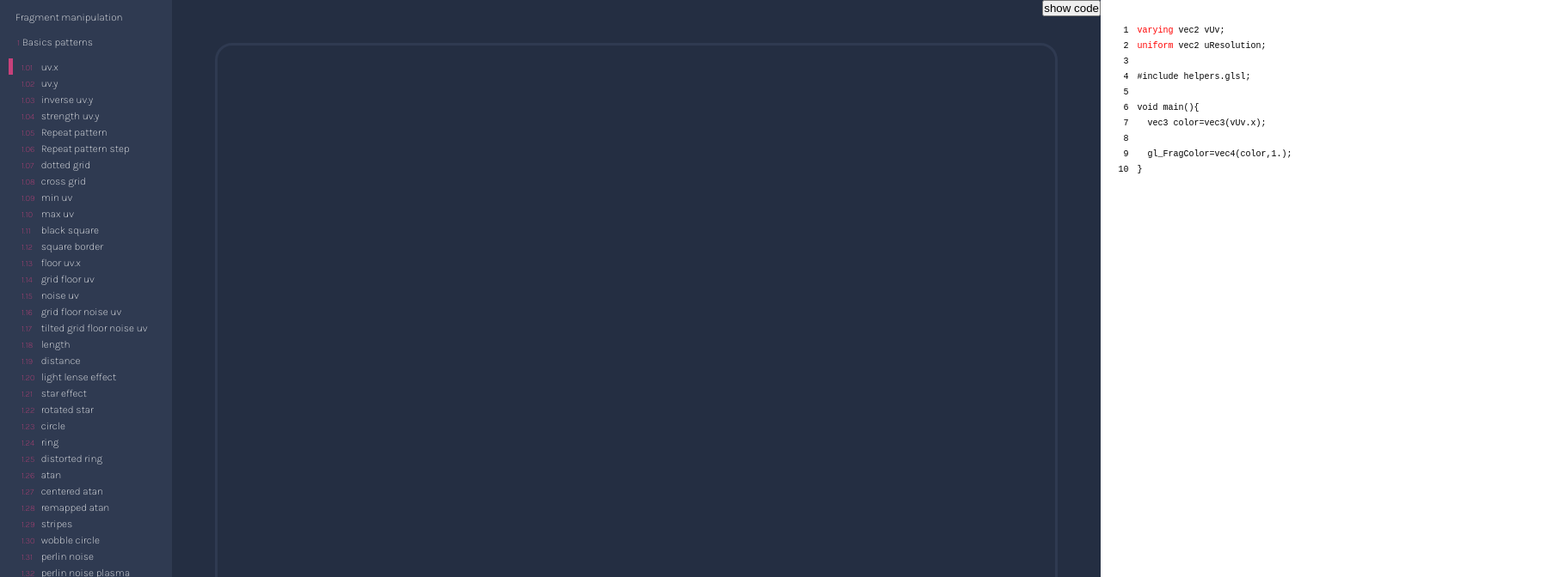
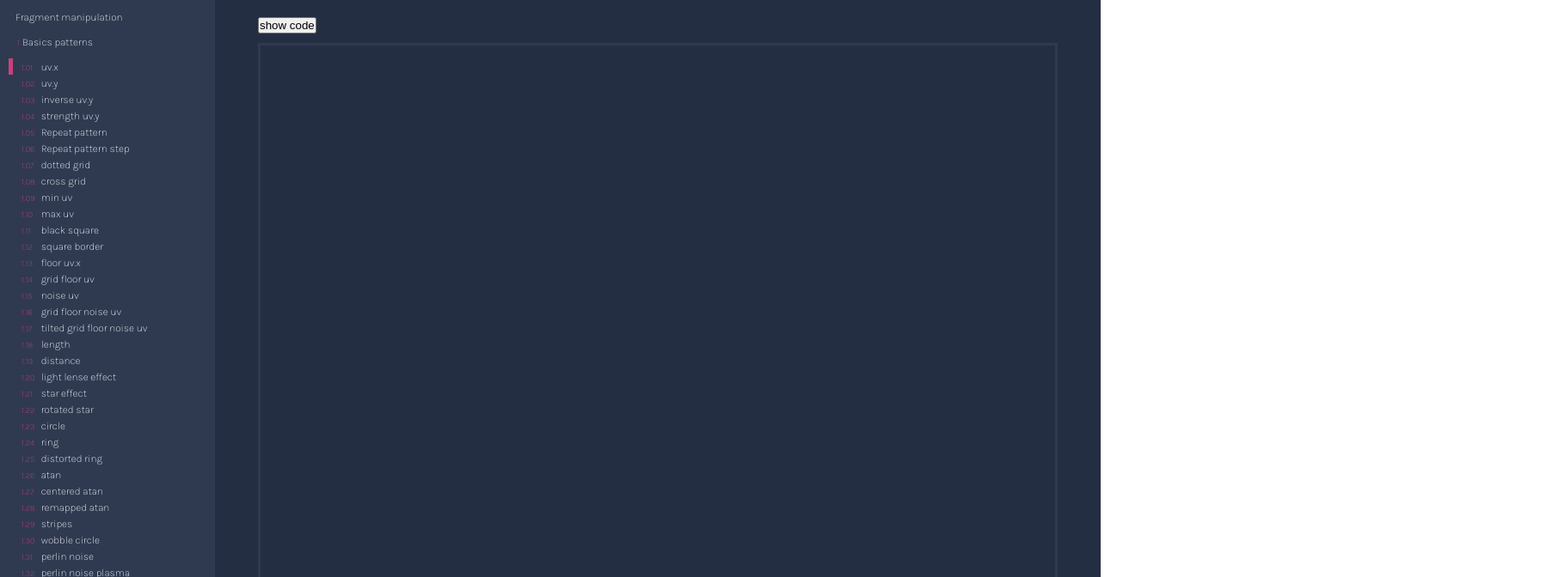
Before and after one commit to Cheung-KaWai/shaderJourney, a React (Vite) app: page / in a window 1280 px wide. Shown: the top 672 px of the page at 86% size, 1820 px wide, since content can reach past the window. Built offline with nearby package versions, Linux system fonts and the light colour scheme; what simple-zustand-devtools would draw is missing.

Commit message:
Update logic show code and layout code modal

```diff
--- a/src/App.jsx
+++ b/src/App.jsx
@@ -8,19 +8,21 @@ import { Menu } from "./components/Menu";
 import { Plane } from "./components/Plane";
 import { Code } from "./components/Code";
 import { themeColors } from "./lib/color";
+import { CodeButtons } from "./components/CodeButtons";
 function App() {
   return (
     <Container>
       <Menu />
       <OuterContainer>
+        <CodeButtons />
         <CanvasContainer>
           <Canvas>
             <OrthographicCamera position={[0, 0, 1]} left={-0.5} right={0.5} top={0.5} bottom={-0.5} makeDefault manual />
             <Plane />
           </Canvas>
+          <Code />
         </CanvasContainer>
       </OuterContainer>
-      <Code />
     </Container>
   );
 }
@@ -32,12 +34,15 @@ const OuterContainer = styled.div`
   height: 100%;
   padding: 5rem;
   background-color: ${themeColors.grayBlue};
+  position: relative;
+  overflow: hidden;
 `;
 
 const CanvasContainer = styled.div`
   width: 100%;
   height: 100%;
-  border-radius: 2rem;
+  position: relative;
+  /* border-radius: 2rem; */
   overflow: hidden;
   border: 3px solid ${themeColors.darkBlue};
 `;
--- a/src/components/Code.jsx
+++ b/src/components/Code.jsx
@@ -1,57 +1,42 @@
-import React, { useEffect, useState } from "react";
+import React from "react";
 import styled from "styled-components";
 import recursionData from "../data/recursion.json";
 import { findElementByName } from "../lib/functions";
 import { useShaderStore } from "../store/Store";
 import SyntaxHighlighter from "react-syntax-highlighter";
+import { themeColors } from "../lib/color";
 
 export const Code = () => {
-  const { shader } = useShaderStore();
-  const [showCode, setShowCode] = useState(false);
-  const [file, setFile] = useState(0);
+  const { shader, code } = useShaderStore();
 
   const fragment = findElementByName(recursionData, shader.name).fragment ?? null;
   const vertex = findElementByName(recursionData, shader.name).vertex ?? null;
-
   const codes = [fragment, vertex];
 
   return (
     <>
-      <CodeButtons>
-        {showCode && (
-          <>
-            <button onClick={() => setFile(1)}>vertex</button>
-            <button onClick={() => setFile(0)}>fragment</button>
-          </>
-        )}
-        <button onClick={() => setShowCode((prev) => !prev)}>show code</button>
-      </CodeButtons>
-      <CodeContainer $showCode={showCode}>
+      <CodeContainer $showCode={code.show}>
         <SyntaxHighlighter language="glsl" useInlineStyles={false} showLineNumbers>
-          {codes[file] === "" ? "code not available yet" : codes[file]}
+          {codes[code.file] === "" ? "code not available yet" : codes[code.file]}
         </SyntaxHighlighter>
       </CodeContainer>
     </>
   );
 };
 
-const CodeButtons = styled.div`
+const CodeContainer = styled.div`
+  width: 100%;
+  height: 100%;
+
   position: absolute;
-  right: 0;
-  z-index: 2;
-  display: flex;
-  gap: 1rem;
-`;
-
-const CodeContainer = styled.div`
-  width: calc((100svw - 20rem) / 2);
-  height: 100svh;
-  position: absolute;
-  right: 0;
-  transform: translateX(${(props) => (props.$showCode ? "0" : "100%")});
-  transition: transform 0.3s ease-in-out;
-  background-color: rgba(255, 255, 255, 0.2);
+  left: 0;
+  top: ${(props) => (props.$showCode ? 0 : "100%")};
+  transition: all 0.5s ease-in-out;
+  background-color: rgba(255, 255, 255, 0.5);
   padding: 2.5rem 2rem;
   backdrop-filter: blur(0.5rem);
   overflow: scroll;
+  /* border: 3px solid ${themeColors.darkBlue};  */
+  /* border-radius: 3rem; */
+  overflow: scroll;
 `;
--- /dev/null
+++ b/src/components/CodeButtons.jsx
@@ -0,0 +1,28 @@
+import React from "react";
+import styled from "styled-components";
+import { useShaderStore } from "../store/Store";
+
+export const CodeButtons = () => {
+  const { code, updateObject } = useShaderStore();
+
+  return (
+    <CodeButtonsContainer>
+      <button onClick={() => updateObject("code", "show", !code.show)}>show code</button>
+      {code.show && (
+        <>
+          <button onClick={() => updateObject("code", "file", 1)}>vertex</button>
+          <button onClick={() => updateObject("code", "file", 0)}>fragment</button>
+        </>
+      )}
+    </CodeButtonsContainer>
+  );
+};
+
+const CodeButtonsContainer = styled.div`
+  position: absolute;
+  left: 5rem;
+  z-index: 2;
+  top: 2rem;
+  display: flex;
+  gap: 1rem;
+`;
--- a/src/components/Menu.jsx
+++ b/src/components/Menu.jsx
@@ -56,7 +56,7 @@ export const Menu = () => {
 };
 
 const MenuContainer = styled.nav`
-  width: 20rem;
+  width: 25rem;
   background-color: ${themeColors.darkBlue};
   flex-shrink: 0;
   color: white;
--- a/src/store/Store.jsx
+++ b/src/store/Store.jsx
@@ -6,7 +6,19 @@ export const useShaderStore = create((set) => ({
     index: 1.01,
     name: "uv.x",
   },
-  update: (prop, value) => set({ [prop]: value }),
+  code: {
+    show: false,
+    file: 0,
+  },
+  update: (prop, value) => set((state) => ({ [prop]: value })),
+  updateObject: (object, field, value) =>
+    set(
+      (state) =>
+        (state = {
+          ...state,
+          [object]: { ...state[object], [field]: value },
+        })
+    ),
 }));
 
 if (process.env.NODE_ENV === "development") {
```
